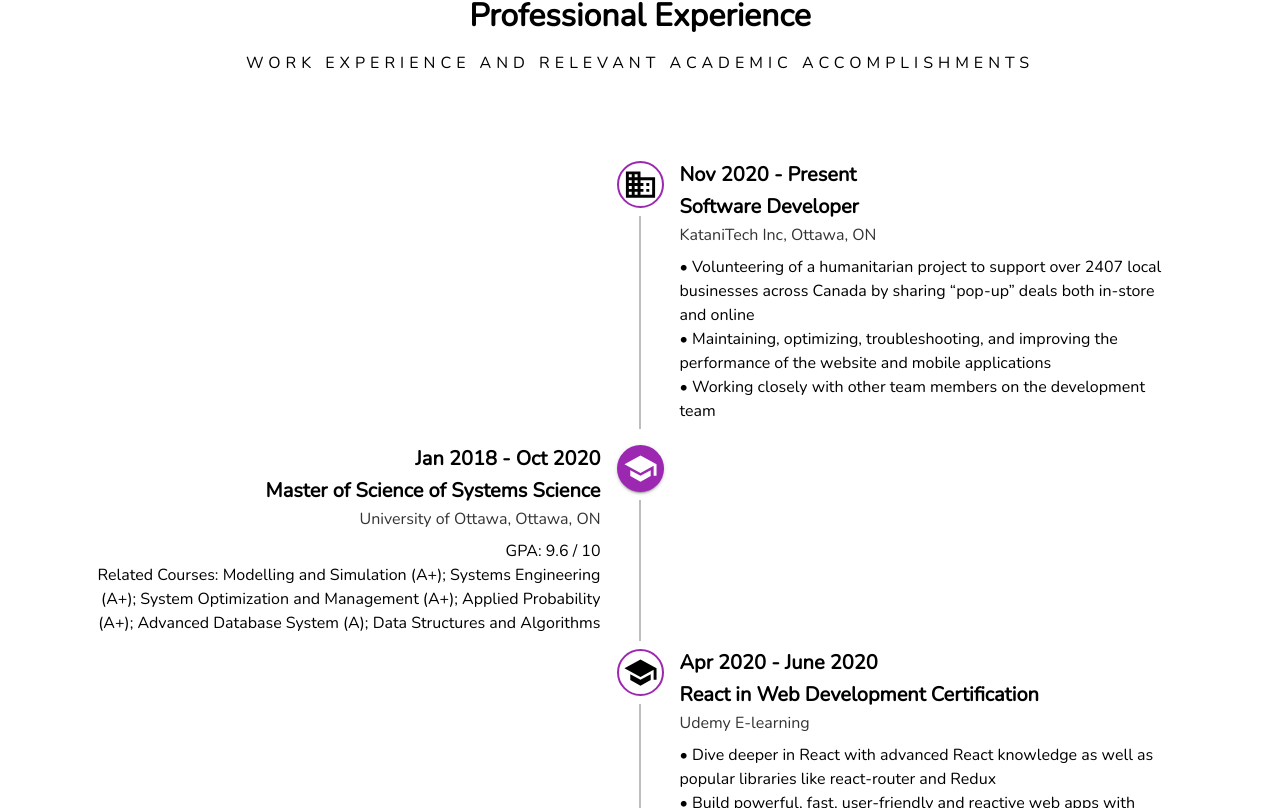
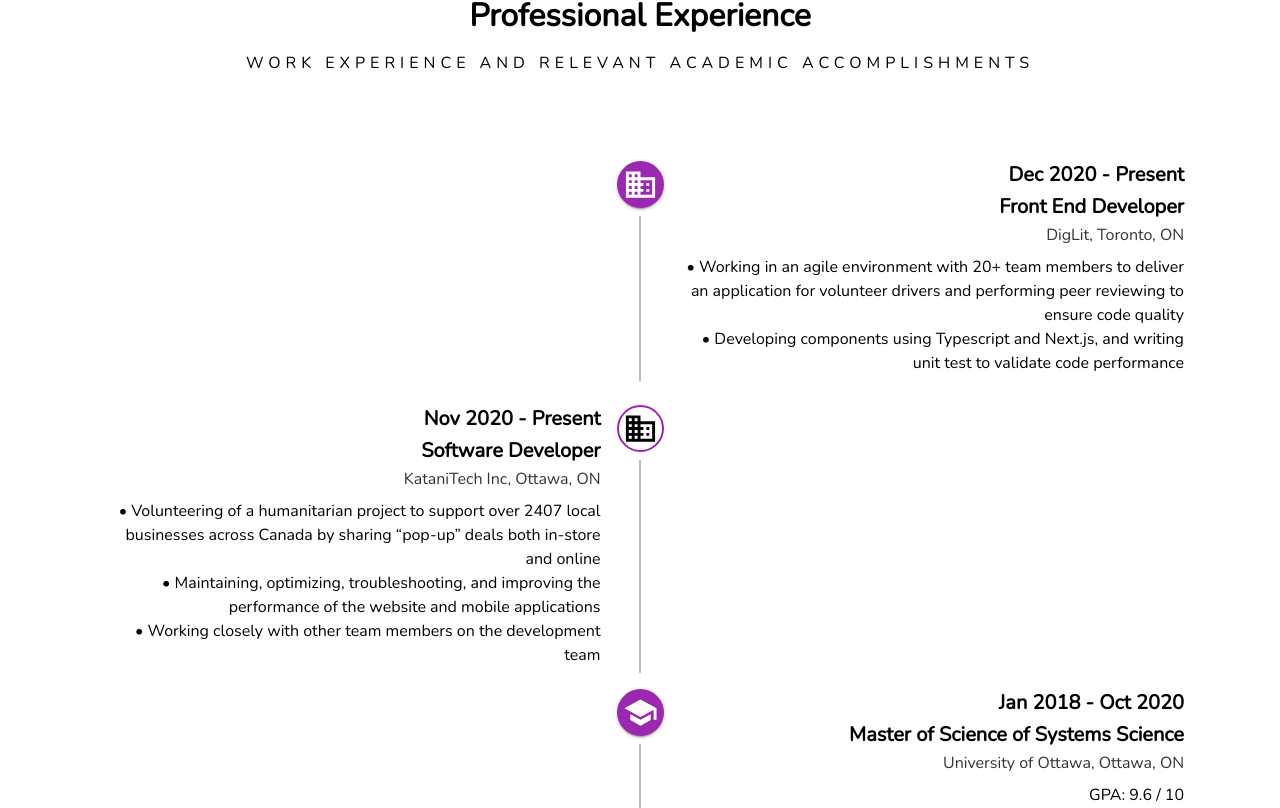
Before and after one commit to WendyChenj/My-Portfolio, a React (Create React App) app: page / in a window 1280 px wide. Shown: the part 1632-2440 px from the top of the page. Built offline with nearby package versions, Linux system fonts and the light colour scheme.

Commit message:
add 'diglit' experience

```diff
--- a/src/components/Experience/ExperienceTimeline.js
+++ b/src/components/Experience/ExperienceTimeline.js
@@ -8,6 +8,28 @@ import "./Experience.css";
 const ExperienceTimeline = () => {
   return (
     <Timeline align={window.innerWidth > 960 ? "alternate" : "left"}>
+      <TimelineItem style={{minHeight: "100px", padding: "8px 0 8px 0"}} className="TimelineItem">
+        <TimelineSeparator>
+          <TimelineDot color="primary">
+            <BusinessIcon fontSize="large" />
+          </TimelineDot>
+          <TimelineConnector />
+        </TimelineSeparator>
+        <TimelineContent className="timeline-content-right">
+          <Typography variant="h6">
+            Dec 2020 - Present
+          </Typography>
+          <Typography variant="h6">
+            Front End Developer
+          </Typography>
+          <Typography className="location-name" color="secondary">
+            DigLit, Toronto, ON
+          </Typography>
+          <Typography>
+            • Working in an agile environment with 20+ team members to deliver an application for volunteer drivers and performing peer reviewing to ensure code quality <br />
+            • Developing components using Typescript and Next.js, and writing unit test to validate code performance </Typography>
+        </TimelineContent>
+      </TimelineItem>
       <TimelineItem style={{minHeight: "100px", padding: "8px 0 8px 0"}} className="TimelineItem">
         <TimelineSeparator>
           <TimelineDot color="primary" variant="outlined">
```
